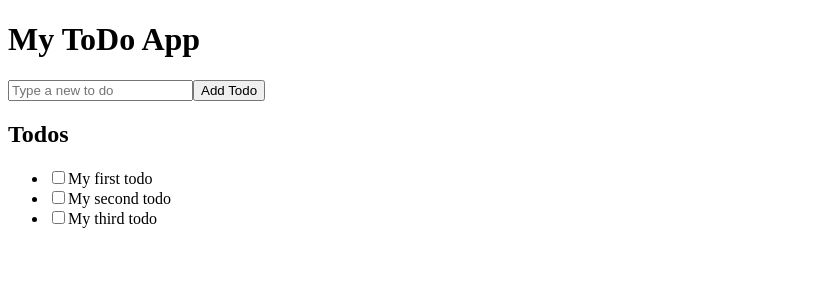
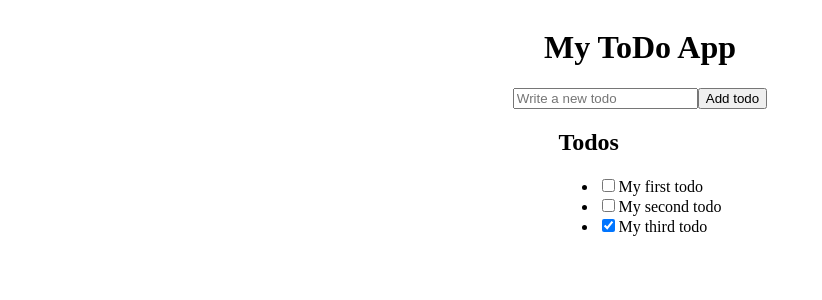
Before and after one commit to Junior-dev-Track/16-react-todolist-natallya-K, a React (Vite) app: page / in a window 1280 px wide. Shown: the top 300 px of the page, without its empty margins (0-822 px from the left). Built offline with nearby package versions, Linux system fonts and the light colour scheme.

Commit message:
form added

```diff
--- a/src/App.jsx
+++ b/src/App.jsx
@@ -1,8 +1,15 @@
 import ToDoList from "./ToDoList.jsx";
+import Form from "./Form.jsx";
 import { useEffect, useState } from "react";
 
 function App() {
-  return <ToDoList />;
+  return (
+    <div className="body">
+      <h1>My ToDo App</h1>
+      <Form />
+      <ToDoList />
+    </div>
+  );
 }
 
 export default App;
--- /dev/null
+++ b/src/Form.jsx
@@ -0,0 +1,26 @@
+import React, { useRef } from "react";
+
+function Form() {
+  const inputRef = useRef();
+  function handleSubmit() {
+    const inputElement = inputRef.current;
+    //Do Something with inputElement
+    console.log(inputElement.value);
+  }
+
+  return (
+    <>
+      <form onSubmit={handleSubmit}>
+        <input
+          type="text"
+          name="todo"
+          placeholder="Write a new todo"
+          ref={inputRef}
+        />
+        <button type="submit">Add todo</button>
+      </form>
+    </>
+  );
+}
+
+export default Form;
--- a/src/ToDoList.jsx
+++ b/src/ToDoList.jsx
@@ -1,35 +1,42 @@
 import React, { useState } from "react";
-//import "./index.css";
+import "./index.css";
 import { AiOutlinePlusCircle } from "react-icons/ai";
 
 function ToDoList() {
   const initialTodos = [
-    { title: "My first todo", id: 0 },
-    { title: "My second todo", id: 1 },
-    { title: "My third todo", id: 2 },
+    { title: "My first todo", id: 0, completed: false },
+    { title: "My second todo", id: 1, completed: false },
+    { title: "My third todo", id: 2, completed: true },
   ];
 
   const [todos, setTodos] = useState(initialTodos);
+
   const handleToggle = (id) => {
     setTodos(
-      todos.map((todo) =>
-        todo.id === id ? { ...todo, completed: !todo.completed } : todo
-      )
+      todos.map((todo) => {
+        if (todo.id === id) {
+          return {
+            ...todo,
+            done: !todo.done,
+          };
+        }
+        return todo;
+      })
     );
   };
+
   return (
     <>
       <div>
-        <h1>My ToDo App</h1>
-        <input type="text" placeholder="Type a new to do" />
-        <button>Add Todo</button>
         <div>
           <h2>Todos</h2>
           <ul>
-            {todos.map((todo, index) => (
-              <li key={index.id}>
+            {todos.map((todo) => (
+              <li key={todo.id}>
                 <input
                   type="checkbox"
+                  id={todo.id}
+                  name={todo.title}
                   checked={todo.completed}
                   onChange={() => handleToggle(todo.id)}
                 />
--- a/src/index.css
+++ b/src/index.css
@@ -1,72 +1,6 @@
-body {
-  background-color: hsl(0, 0%, 10%);
+.body {
+  display: flex;
+  justify-content: center;
+  align-items: center;
+  flex-direction: column;
 }
-
-.to-do-list {
-  font-family: Arial, Helvetica, sans-serif;
-  text-align: center;
-  margin-top: 100px;
-}
-h1 {
-  font-size: 4rem;
-  color: white;
-}
-button {
-  font-size: 1.7rem;
-  font-weight: bold;
-  padding: 10px 20px;
-  color: white;
-  border: none;
-  border-radius: 5px;
-  cursor: pointer;
-  transition: background-color 0.5s ease;
-}
-.add-button {
-  background-color: hsl(125, 50%, 50%);
-}
-
-.add-button:hover {
-  background-color: hsl(125, 50%, 40%);
-}
-
-.delete-button {
-  background-color: hsl(12, 90%, 50%);
-}
-
-.delete-button:hover {
-  background-color: hsl(12, 90%, 40%);
-}
-
-input[type="text"] {
-  font-size: 1.6rem;
-  padding: 10px;
-  border: 2px solid hsla(0, 0%, 80%, 0.5);
-  color: hsla(0, 0%, 0%, 0.5);
-}
-ol {
-  padding: 0;
-}
-li {
-  font-size: 2rem;
-  font-weight: bold;
-  padding: 15px;
-  background-color: hsl(0, 0%, 97%);
-  margin-bottom: 10px;
-  border: 3px solid hsla(0, 0%, 85%, 0.75);
-  border-radius: 5px;
-  display: flex;
-  align-items: center;
-}
-.text {
-  /* flex: 1; is a shortcut for this 3 scc properties:
-  flex-grow: 1;
-  flex-shrink: 1;
-  flex-basis: 0%; */
-  flex: 1;
-}
-
-.delete-button .move-button {
-  padding: 8px 12px;
-  font-size: 1.4rem;
-  margin-left: 10px;
-}
```
